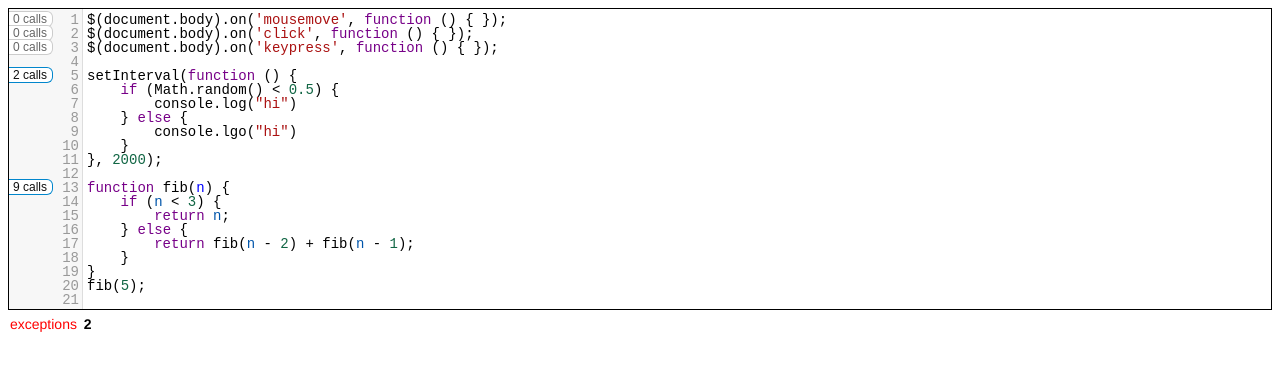
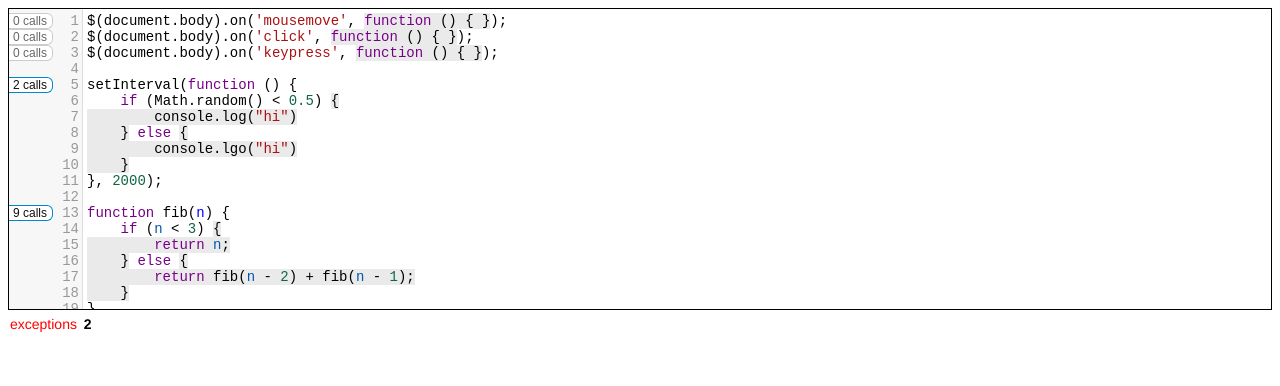
Before and after one commit to alltom/theseus-browser, a plain HTML site: page index.html in a window 1280 px wide. Drawn offline with Linux system fonts and the light colour scheme.

Commit message:
reachability coloring

```diff
--- a/index.html
+++ b/index.html
@@ -17,6 +17,12 @@
 <style>
 .CodeMirror {
 	border: 1px solid black;
+}
+.CodeMirror-lines {
+	line-height: 16px;
+}
+.CodeMirror .dead {
+	background: rgba(0, 0, 0, 0.0825);
 }
 body, th, td {
 	font-family: "Helvetica Neue", sans-serif;
@@ -45,6 +51,10 @@ $(function () {
 		gutters: ['pill-gutter'],
 	});
 
+	function convertPosToCodeMirror(pos) {
+		return { line: pos.line - 1, ch: pos.column };
+	}
+
 	var src = editor.getValue();
 	var path = "script1";
 	var instrumentedSrc = fondue.instrument(src, {
@@ -62,6 +72,7 @@ $(function () {
 
 	var pillsByNodeId = {};
 	var nodeGlyphs = {}; // nodeId -> glyph
+	var deadNodeMarks = {}; // nodeId -> CodeMirror mark
 
 	var logView = LogView(logHandle, nodesHandle);
 	var queryBar = QueryBarView();
@@ -152,6 +163,12 @@ $(function () {
 					logHandle.setQuery(query);
 				});
 			}
+
+			if (["function", "branch"].indexOf(node.type) !== -1) {
+				if (!totalHitsByNodeId[node.id]) {
+					deadNodeMarks[node.id] = editor.markText(convertPosToCodeMirror(node.start), convertPosToCodeMirror(node.end), { className: "dead" });
+				}
+			}
 		});
 	});
 
@@ -160,6 +177,11 @@ $(function () {
 		for (var nodeId in delta) {
 			totalHitsByNodeId[nodeId] || (totalHitsByNodeId[nodeId] = 0);
 			totalHitsByNodeId[nodeId] += delta[nodeId];
+
+			if (deadNodeMarks[nodeId]) {
+				deadNodeMarks[nodeId].clear();
+				delete deadNodeMarks[nodeId];
+			}
 
 			var pill = pillsByNodeId[nodeId];
 			if (pill) {
```
